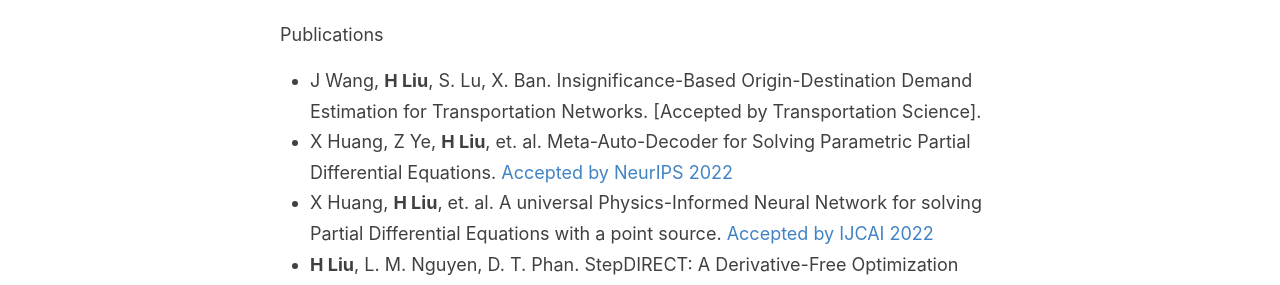
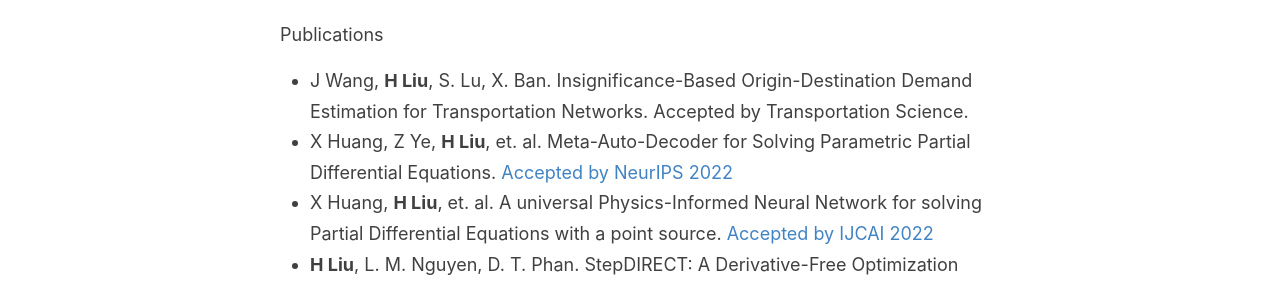
Before and after one commit to hsliuustc/hsliuustc.github.io, a Jekyll site: the page built from _pages/research.md, in a window 1280 px wide. Shown: the part 225-510 px from the top of the page. Built offline with Jekyll 4.4.1, drawn with Linux system fonts in a browser that asks for light colours.

Commit message:
update publications

```diff
--- a/_pages/research.md
+++ b/_pages/research.md
@@ -6,7 +6,7 @@ permalink: /Research/
 
 
 Publications
-- J Wang, <strong>H Liu</strong>, S. Lu, X. Ban. Insignificance-Based Origin-Destination Demand Estimation for Transportation Networks. [Accepted by Transportation Science].
+- J Wang, <strong>H Liu</strong>, S. Lu, X. Ban. Insignificance-Based Origin-Destination Demand Estimation for Transportation Networks. Accepted by Transportation Science.
 - X Huang, Z Ye, <strong>H Liu</strong>, et. al. Meta-Auto-Decoder for Solving Parametric Partial Differential Equations. [Accepted by NeurIPS 2022](https://arxiv.org/pdf/2111.08823.pdf)
 - X Huang, <strong>H Liu</strong>, et. al. A universal Physics-Informed Neural Network for solving Partial Differential Equations with a point source. [Accepted by IJCAI 2022](https://arxiv.org/pdf/2111.01394.pdf)
 - <strong>H Liu</strong>, L. M. Nguyen, D. T. Phan. StepDIRECT: A Derivative-Free Optimization Method for Stepwise Functions, [SIAM International Conference on Data Mining (SDM22)](https://epubs.siam.org/doi/abs/10.1137/1.9781611977172.54)
```
